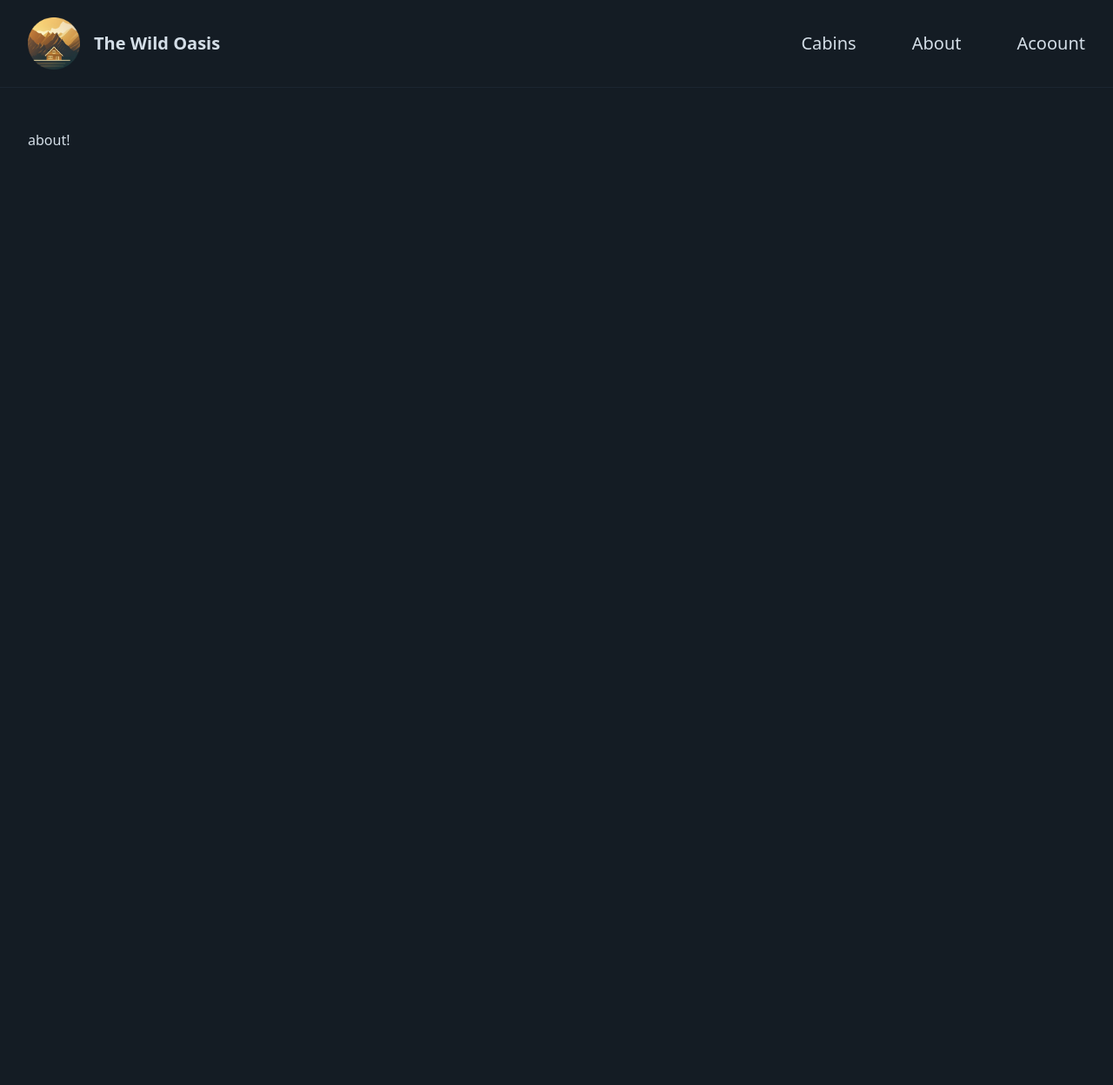
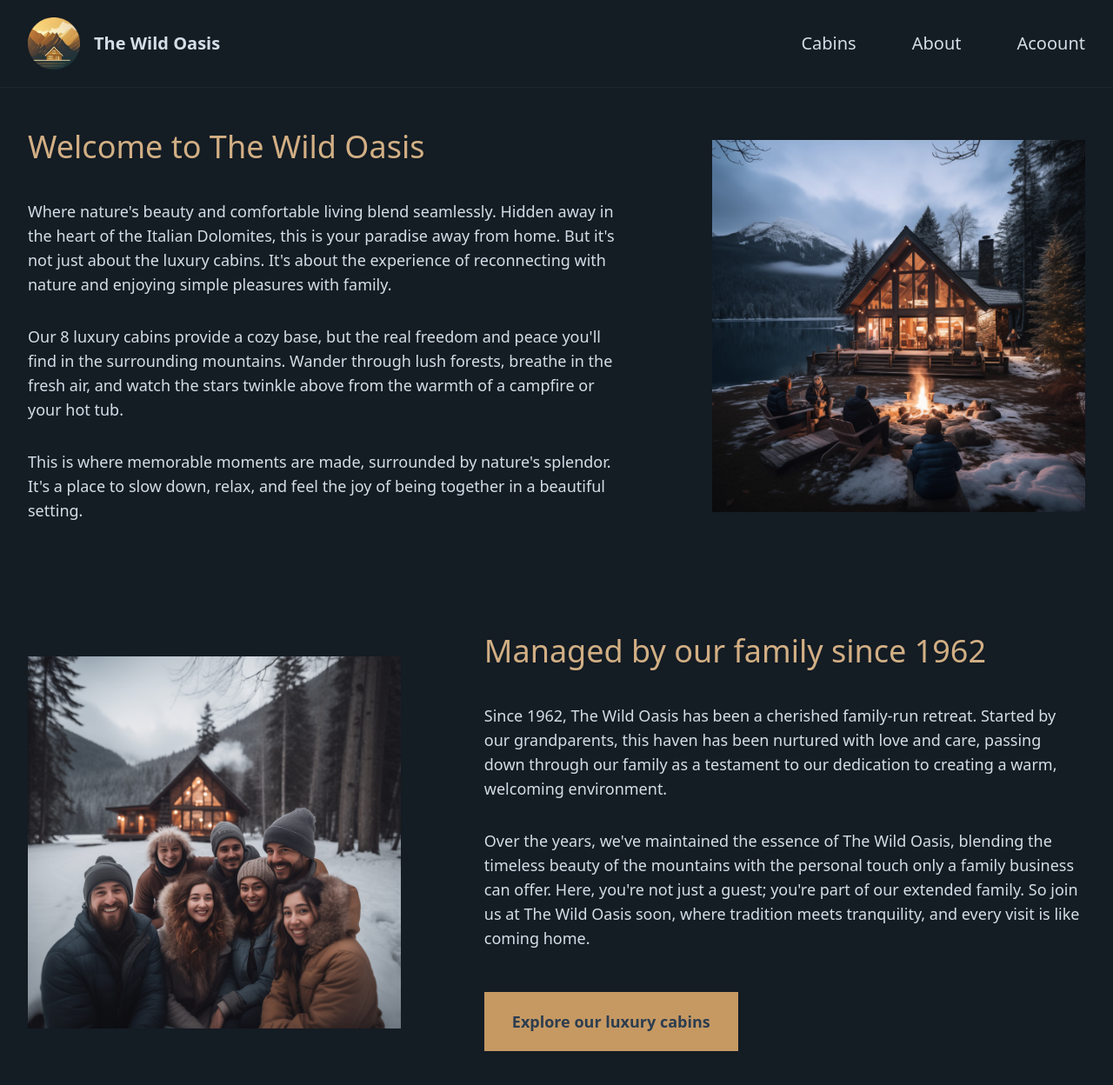
Before and after one commit to RezaRahimi166/the-wild-osis-website, a Next.js app: page /about in a window 1280 px wide. Shown: the top 1248 px of the page at 87% size. Before the commit the page ends 800 px from the top, so only its background shows below. Built offline with nearby package versions, Linux system fonts and the light colour scheme.

Commit message:
creating about us and image trick for url

```diff
--- a/app/about/page.js
+++ b/app/about/page.js
@@ -1,7 +1,92 @@
+import Image from "next/image";
+import Link from "next/link";
+import about_1 from "@/public/about-1.jpg";
+// import about_2 from "@/public/about-2.jpg";
+
 export const metadata = {
   title: "About",
 };
 
 export default function Page() {
-  return <h1>about!</h1>;
+  return (
+    <div className="grid grid-cols-5 gap-x-24 gap-y-32 text-lg items-center">
+      <div className="col-span-3">
+        <h1 className="text-4xl mb-10 text-accent-400 font-medium">
+          Welcome to The Wild Oasis
+        </h1>
+
+        <div className="space-y-8">
+          <p>
+            Where nature&apos;s beauty and comfortable living blend seamlessly.
+            Hidden away in the heart of the Italian Dolomites, this is your
+            paradise away from home. But it&apos;s not just about the luxury
+            cabins. It&apos;s about the experience of reconnecting with nature
+            and enjoying simple pleasures with family.
+          </p>
+          <p>
+            Our 8 luxury cabins provide a cozy base, but the real freedom and
+            peace you&apos;ll find in the surrounding mountains. Wander through
+            lush forests, breathe in the fresh air, and watch the stars twinkle
+            above from the warmth of a campfire or your hot tub.
+          </p>
+          <p>
+            This is where memorable moments are made, surrounded by
+            nature&apos;s splendor. It&apos;s a place to slow down, relax, and
+            feel the joy of being together in a beautiful setting.
+          </p>
+        </div>
+      </div>
+
+      <div className="col-span-2">
+        <Image
+          src={about_1}
+          alt="Family sitting around a fire pit in front of cabin"
+          placeholder="blur"
+          quality={80}
+        />
+      </div>
+
+      {/* Trick for getting ing from api or url */}
+
+      <div className="col-span-2 relative aspect-square">
+        <Image
+          src="/about-2.jpg"
+          fill
+          alt="Family that manages The Wild Oasis"
+        />
+      </div>
+
+      <div className="col-span-3">
+        <h1 className="text-4xl mb-10 text-accent-400 font-medium">
+          Managed by our family since 1962
+        </h1>
+
+        <div className="space-y-8">
+          <p>
+            Since 1962, The Wild Oasis has been a cherished family-run retreat.
+            Started by our grandparents, this haven has been nurtured with love
+            and care, passing down through our family as a testament to our
+            dedication to creating a warm, welcoming environment.
+          </p>
+          <p>
+            Over the years, we&apos;ve maintained the essence of The Wild Oasis,
+            blending the timeless beauty of the mountains with the personal
+            touch only a family business can offer. Here, you&apos;re not just a
+            guest; you&apos;re part of our extended family. So join us at The
+            Wild Oasis soon, where tradition meets tranquility, and every visit
+            is like coming home.
+          </p>
+
+          <div>
+            <Link
+              href="/cabins"
+              className="inline-block mt-4 bg-accent-500 px-8 py-5 text-primary-800 text-lg font-semibold hover:bg-accent-600 transition-all"
+            >
+              Explore our luxury cabins
+            </Link>
+          </div>
+        </div>
+      </div>
+    </div>
+  );
 }
--- a/app/cabins/page.js
+++ b/app/cabins/page.js
@@ -1,11 +1,34 @@
+import CabinCard from "../_components/CabinCard";
+
 export const metadata = {
   title: "Cabins",
 };
 
-export default async function Page() {
+export default function Page() {
+  // CHANGE
+  const cabins = [];
+
   return (
     <div>
-      <h1>Cabins!</h1>
+      <h1 className="text-4xl mb-5 text-accent-400 font-medium">
+        Our Luxury Cabins
+      </h1>
+      <p className="text-primary-200 text-lg mb-10">
+        Cozy yet luxurious cabins, located right in the heart of the Italian
+        Dolomites. Imagine waking up to beautiful mountain views, spending your
+        days exploring the dark forests around, or just relaxing in your private
+        hot tub under the stars. Enjoy nature &apos;s beauty in your own little
+        home away from home. The perfect spot for a peaceful, calm vacation.
+        Welcome to paradise.
+      </p>
+
+      {cabins.length > 0 && (
+        <div className="grid sm:grid-cols-1 md:grid-cols-2 gap-8 lg:gap-12 xl:gap-14">
+          {cabins.map((cabin) => (
+            <CabinCard cabin={cabin} key={cabin.id} />
+          ))}
+        </div>
+      )}
     </div>
   );
 }
```
Also changed, not shown: starter/pages/about-page.js (deleted, +0 -75 lines), app/_components/CabinCard.js (renamed from starter/components/CabinCard.js).
